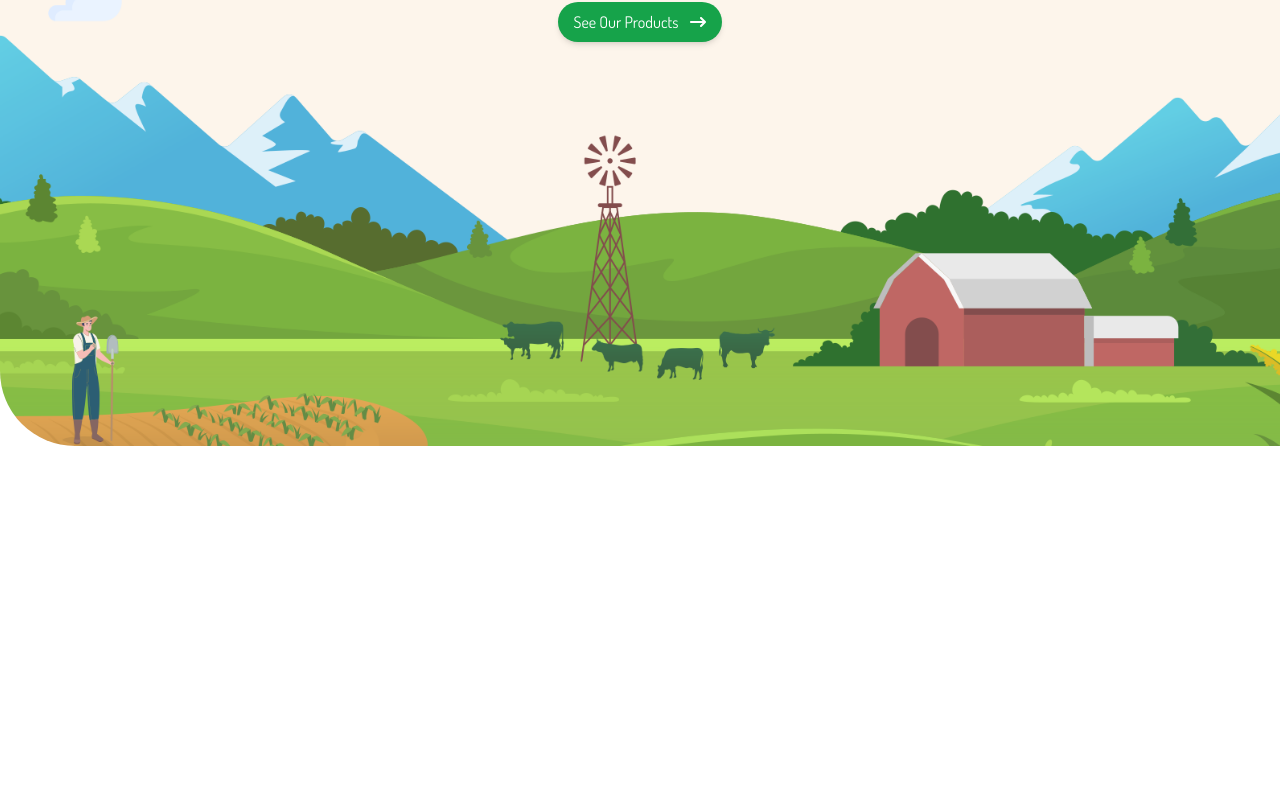
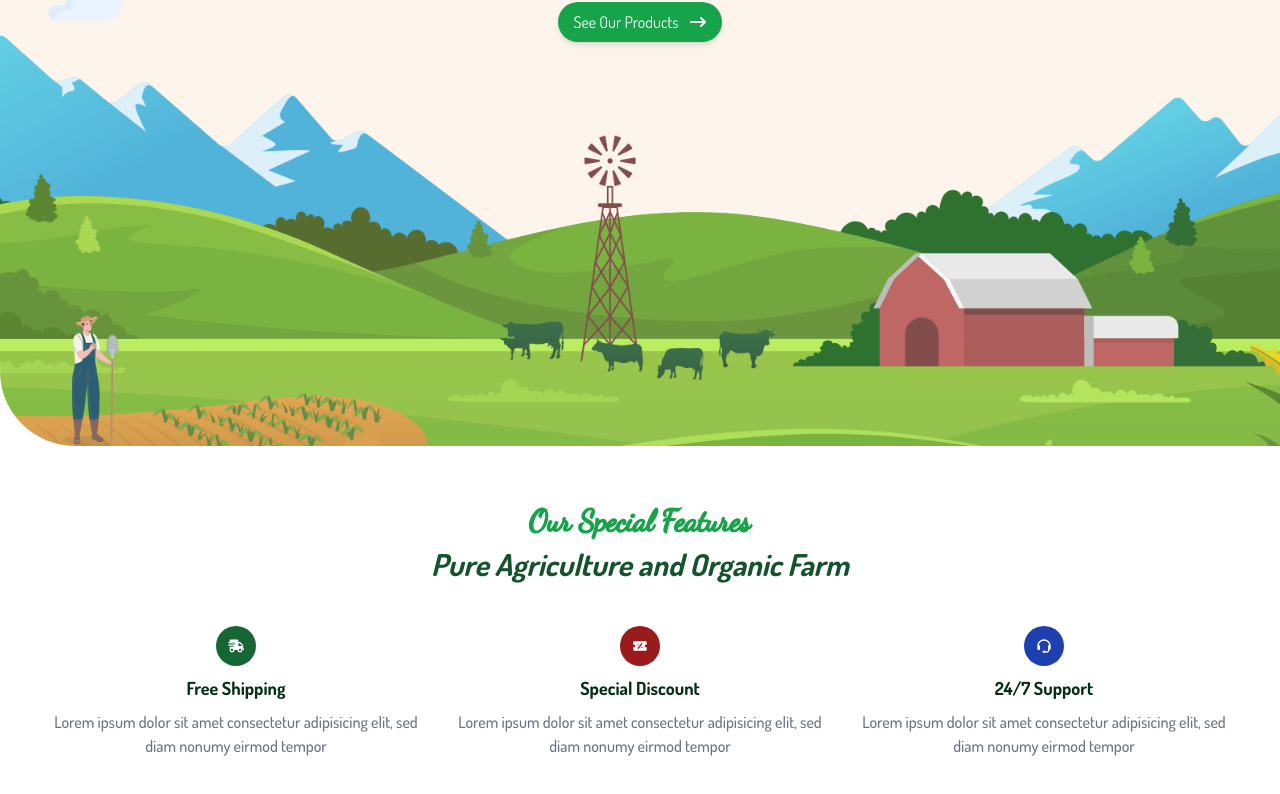
Before and after one commit to yousiefhamed/food_farm, a Next.js app: page / in a window 1280 px wide. Shown: the part 354-1148 px from the top of the page. Before the commit the page ends 800 px from the top, so only its background shows below. Built offline with nearby package versions, Linux system fonts and the light colour scheme.

Commit message:
adding features and seperating the heading text

```diff
--- /dev/null
+++ b/src/app/components/Features.jsx
@@ -0,0 +1,50 @@
+import React from "react";
+import HeadingText from "./HeadingText";
+import { FaShippingFast } from "react-icons/fa";
+import { BiSolidDiscount } from "react-icons/bi";
+import { BiSupport } from "react-icons/bi";
+
+export default function Features() {
+  const features = [
+    {
+      icon: <FaShippingFast color="white" />,
+      color: "bg-green-800",
+      title: "Free Shipping",
+      description:
+        "Lorem ipsum dolor sit amet consectetur adipisicing elit, sed diam nonumy eirmod tempor",
+    },
+    {
+      icon: <BiSolidDiscount color="white" />,
+      color: "bg-red-800",
+      title: "Special Discount",
+      description:
+        "Lorem ipsum dolor sit amet consectetur adipisicing elit, sed diam nonumy eirmod tempor",
+    },
+    {
+      icon: <BiSupport color="white" />,
+      color: "bg-blue-800",
+      title: "24/7 Support",
+      description:
+        "Lorem ipsum dolor sit amet consectetur adipisicing elit, sed diam nonumy eirmod tempor",
+    },
+  ];
+  return (
+    <section className="text-center">
+      <HeadingText
+        subHeading={"Our Special Features"}
+        mainHeading={"Pure Agriculture and Organic Farm"}
+      />
+      <div className="flex justify-center items-center gap-5 p-4 my-5">
+        {features.map(({ icon, color, title, description }) => (
+          <div className="flex flex-col justify-center items-center gap-2">
+            <figure className={`${color} p-3 rounded-full`}>{icon}</figure>
+            <h4 className="text-green-950 font-bold text-lg">{title}</h4>
+            <p className="text-gray-500 text-base font-medium text-center max-w-96">
+              {description}
+            </p>
+          </div>
+        ))}
+      </div>
+    </section>
+  );
+}
--- /dev/null
+++ b/src/app/components/HeadingText.jsx
@@ -0,0 +1,35 @@
+import { Dancing_Script } from "next/font/google";
+
+const dancingScript = Dancing_Script({ subsets: ["latin"] });
+
+export default function HeadingText({ subHeading, mainHeading, isHero }) {
+  return (
+    <>
+      {isHero ? (
+        <>
+          <h1
+            style={{ WebkitTextStroke: "2px #16a34a" }}
+            className={`${dancingScript.className} text-green-600 text-3xl text-center`}
+          >
+            {subHeading}
+          </h1>
+          <h2 className="text-green-900 text-5xl font-bold italic py-5 text-center">
+            {mainHeading}
+          </h2>
+        </>
+      ) : (
+        <>
+          <h2
+            style={{ WebkitTextStroke: "2px #16a34a" }}
+            className={`${dancingScript.className} text-green-600 text-3xl text-center`}
+          >
+            {subHeading}
+          </h2>
+          <h3 className="text-green-900 text-3xl font-bold italic py-2 text-center">
+            {mainHeading}
+          </h3>
+        </>
+      )}
+    </>
+  );
+}
--- a/src/app/components/HeroSection.jsx
+++ b/src/app/components/HeroSection.jsx
@@ -1,7 +1,5 @@
-import { Dancing_Script } from "next/font/google";
 import { FaArrowRightLong } from "react-icons/fa6";
-
-const dancingScript = Dancing_Script({ subsets: ["latin"] });
+import HeadingText from "./HeadingText";
 
 export default function HeroSection() {
   return (
@@ -11,18 +9,14 @@ export default function HeroSection() {
         background: "url(/imgs/BannerImg.png) no-repeat center",
         backgroundSize: "cover",
       }}
-      className="w-full min-h-[500px] flex flex-col justify-start items-center overflow-hidden rounded-bl-[75px] py-24 px-5 text-center"
+      className="w-full min-h-[500px] flex flex-col justify-start items-center overflow-hidden rounded-bl-[75px] py-24 px-5"
     >
-      <h1
-        style={{ WebkitTextStroke: "2px #16a34a" }}
-        className={`${dancingScript.className} text-green-600 text-3xl`}
-      >
-        welcome to our farm
-      </h1>
-      <h2 className="text-green-900 text-5xl font-bold italic py-5">
-        Enjoy the Organic Food
-      </h2>
-      <p className="text-gray-500 text-base font-medium max-w-[500px] pt-2 pb-5">
+      <HeadingText
+        subHeading={"welcome to our farm"}
+        mainHeading={"Enjoy the Organic Food"}
+        isHero={true}
+      />
+      <p className="text-gray-500 text-base font-medium text-center max-w-[500px] pt-2 pb-5">
         Lorem ipsum dolor sit amet consectetur adipisicing elit. Nemo saepe vero
         iste aliquid, reprehenderit distinctio laudantium magni excepturi
       </p>
--- a/src/app/page.js
+++ b/src/app/page.js
@@ -1,9 +1,11 @@
+import Features from "./components/Features";
 import HeroSection from "./components/HeroSection";
 
 export default function Home() {
   return (
-    <main className="w-full">
+    <main className="w-full grid gap-14 grid-cols-1">
       <HeroSection />
+      <Features />
     </main>
   );
 }
```
